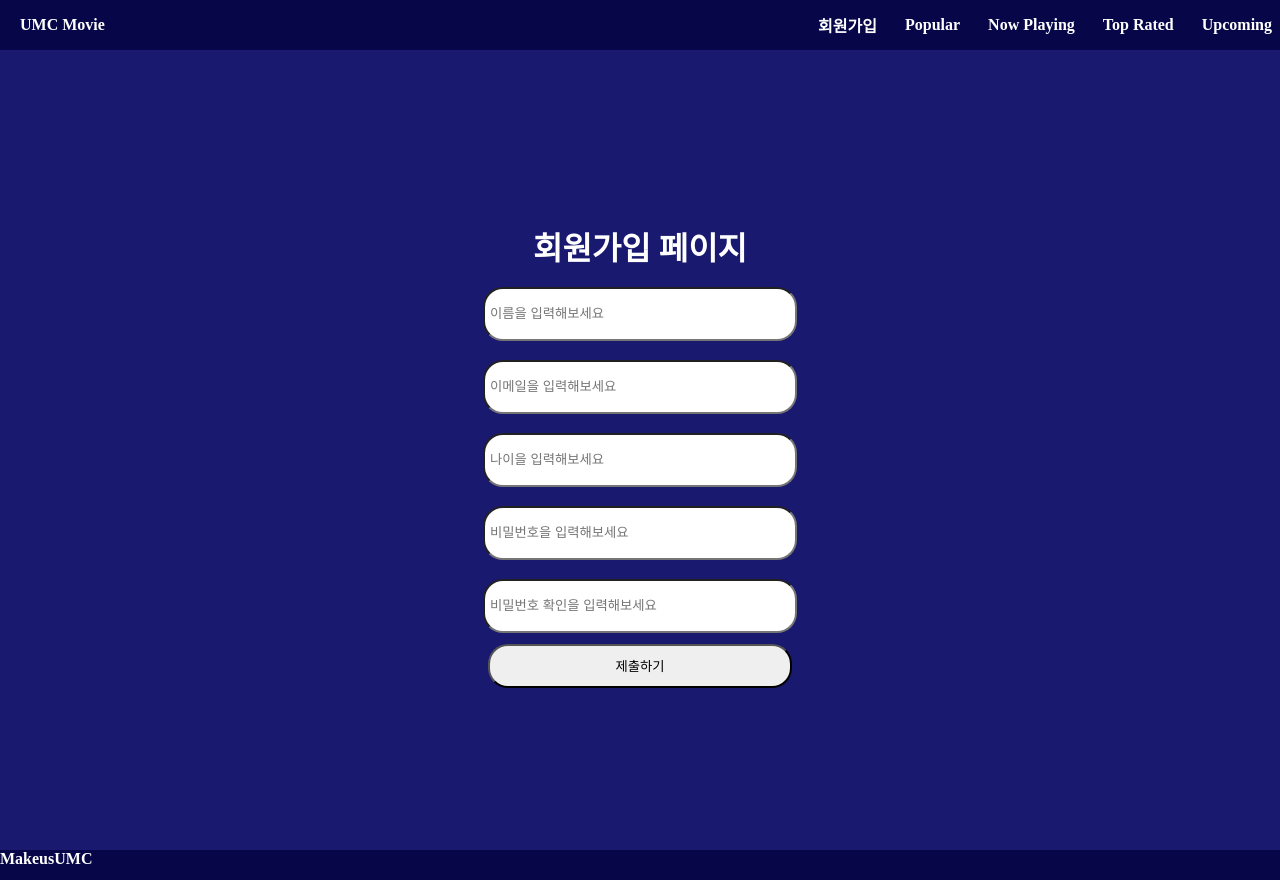
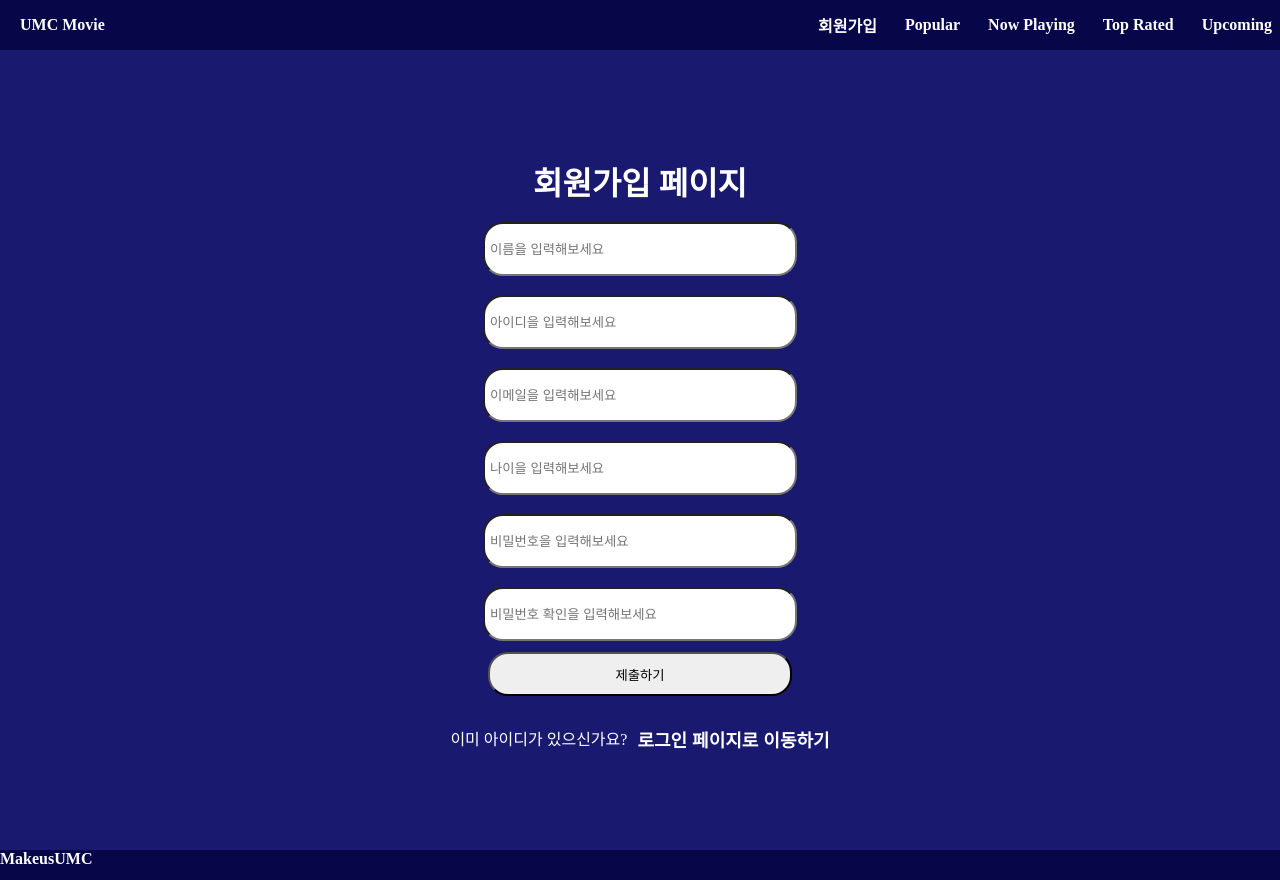
Before and after one commit to UMC-6th-study/Web-1, a React (Vite) app in the folder week3/movie-site/: page /signUp in a window 1280 px wide. Built offline with nearby package versions, Linux system fonts and the light colour scheme.

Commit message:
week7: 로그인 페이지 추가

```diff
--- a/week3/movie-site/src/App.jsx
+++ b/week3/movie-site/src/App.jsx
@@ -11,6 +11,8 @@ import UpcomingPage from "./components/movie/UpcomingPage";
 import Navbar from "./components/movie/Navbar";
 import MovieDetailPage from "./components/movie/MovieDetailPage";
 import SignUpPage from "./components/movie/SignUpPage";
+
+import LoginPage from "./components/movie/LoginPage";
 function App() {
   return (
     <>
@@ -23,8 +25,9 @@ function App() {
           <Route path="/nowPlaying" element={<NowPlayingPage />} />
           <Route path="/topRated" element={<TopRatedPage />} />
           <Route path="/upcoming" element={<UpcomingPage />} />
-          {/* <Route path="/movie/:title" element={<MovieDetailPage />} /> */}
+
           <Route path="/movie/:id" element={<MovieDetailPage />} />
+          <Route path="/login" element={<LoginPage />} />
         </Routes>
         <footer>MakeusUMC</footer>
       </BrowserRouter>
--- a/week3/movie-site/src/components/movie/Loading.jsx
+++ /dev/null
@@ -1,6 +0,0 @@
-export default  function Loading(){
-
-    return(
-
-    )
-}
--- /dev/null
+++ b/week3/movie-site/src/components/movie/LoginPage.jsx
@@ -0,0 +1,113 @@
+import { FormContainer } from "./SignUpPage";
+import SignUpItem from "./SignUpItem";
+
+export default function LoginPage() {
+  // 한번 이상 제출 버튼을 눌렀는가 체크 변수
+  const [submitOneMore, setSubmitOneMore] = useState(false);
+
+  function checkNameTypes(obj) {
+    // 한번더 사용,,,
+    function noSpace(obj) {
+      const whitespaceRegex = /\s/;
+
+      if ((obj === "") | whitespaceRegex.test(obj)) return false;
+
+      return true;
+    }
+
+    if (noSpace(obj)) {
+      return "";
+    }
+    const innerText = "필수입력 항목입니다!";
+    return innerText;
+  }
+
+  function checkPWType(obj) {
+    let innerText;
+    const regex =
+      /^(?=.*[a-zA-Z])(?=.*\d)(?=.*[~@#$!%*?&])[a-zA-Z\d~@#$!%*?&]{4,12}$/;
+
+    if (regex.exec(obj)) {
+      // 올바른 비밀번호형식
+      return "";
+    }
+    if (!noSpace(obj)) {
+      innerText = "비밀번호를 입력해주세요";
+    } else if (obj.length < 4) {
+      innerText = "4자리 수 이상이어야 합니다.";
+    } else if (obj.length > 12) {
+      innerText = "12자리 수 이하이어야 합니다.";
+    } else innerText = "올바른 비밀번호 형식이 아닙니다.";
+
+    return innerText;
+  }
+  const INIT_DATA = {
+    id: "",
+    pw: "",
+  };
+
+  const INIT_VALIDATION_DATA = {
+    id: false,
+    pw: false,
+  };
+
+  const [checkValid, setCheckValid] = useState(INIT_VALIDATION_DATA);
+  const [formData, setFormData] = useState(INIT_DATA);
+
+  const handleChange = (tagName, value, isValid) => {
+    setFormData({
+      ...formData,
+      [tagName]: value,
+    });
+
+    setCheckValid({
+      ...checkValid,
+      [tagName]: isValid,
+    });
+  };
+  return (
+    <>
+      <FormContainer
+        onSubmit={(e) => {
+          // 아무것도 없다면 제출 금지
+          e.preventDefault();
+          setSubmitOneMore(true);
+
+          if (checkValid.id && checkValid.pw) {
+            console.log(formData);
+            console.log("회원가입 성공");
+          }
+        }}
+      >
+        <h1 style={{ margin: "10px" }}>로그인 페이지 </h1>
+
+        <SignUpItem
+          name={"아이디"}
+          id={"id"}
+          checkFun={checkNameTypes}
+          changeEvent={(value, isValid) => {
+            handleChange("name", value, isValid);
+          }}
+          pw={null}
+          pwItem={false}
+          submitOneMore={submitOneMore}
+        />
+
+        <SignUpItem
+          name={"비밀번호"}
+          id={"pw"}
+          checkFun={checkPWType}
+          changeEvent={(value, isValid) => {
+            handleChange("pw", value, isValid);
+            setPw(value, isValid);
+          }}
+          pw={null}
+          pwItem={true}
+          submitOneMore={submitOneMore}
+        />
+
+        <Button>제출하기</Button>
+      </FormContainer>
+    </>
+  );
+}
--- a/week3/movie-site/src/components/movie/SignUpPage.jsx
+++ b/week3/movie-site/src/components/movie/SignUpPage.jsx
@@ -1,6 +1,8 @@
 import styled from "styled-components";
 import { useEffect, useState } from "react";
 import SignUpItem from "./SignUpItem";
+import { Link } from "react-router-dom";
+import { useNavigate } from "react-router-dom";
 
 /**
  * 1. 동일한 input + notice div 스타일 컴포넌트를 만든다.
@@ -27,6 +29,14 @@ function noSpace(obj) {
 
 function checkNameTypes(obj) {
   // 한번더 사용,,,
+  function noSpace(obj) {
+    const whitespaceRegex = /\s/;
+
+    if ((obj === "") | whitespaceRegex.test(obj)) return false;
+
+    return true;
+  }
+
   if (noSpace(obj)) {
     return "";
   }
@@ -105,6 +115,7 @@ function doubleCheckPW(pw, obj) {
 export default function SignUpPage() {
   const INIT_DATA = {
     name: "",
+    id: "",
     email: "",
     age: "",
     pw: "",
@@ -113,6 +124,7 @@ export default function SignUpPage() {
   const [formData, setFormData] = useState(INIT_DATA);
 
   const [pw, setPw] = useState("");
+  const useNavigation = useNavigate();
 
   const handleChange = (tagName, value, isValid) => {
     setFormData({
@@ -128,6 +140,7 @@ export default function SignUpPage() {
 
   const INIT_VALIDATION_DATA = {
     name: false,
+    id: false,
     email: false,
     age: false,
     pw: false,
@@ -162,6 +175,17 @@ export default function SignUpPage() {
         <SignUpItem
           name={"이름"}
           id={"name"}
+          checkFun={checkNameTypes}
+          changeEvent={(value, isValid) => {
+            handleChange("name", value, isValid);
+          }}
+          pw={null}
+          pwItem={false}
+          submitOneMore={submitOneMore}
+        />
+        <SignUpItem
+          name={"아이디"}
+          id={"id"}
           checkFun={checkNameTypes}
           changeEvent={(value, isValid) => {
             handleChange("name", value, isValid);
@@ -215,12 +239,23 @@ export default function SignUpPage() {
           submitOneMore={submitOneMore}
         />
         <Button>제출하기</Button>
+        <Container>
+          <p>이미 아이디가 있으신가요?</p>
+          <button
+            onClick={(e) => {
+              e.preventDefault();
+              useNavigation("/login");
+            }}
+          >
+            로그인 페이지로 이동하기
+          </button>
+        </Container>
       </FormContainer>
     </>
   );
 }
 
-const FormContainer = styled.form`
+export const FormContainer = styled.form`
   display: flex;
   flex-direction: column;
   align-items: center;
@@ -230,9 +265,28 @@ const FormContainer = styled.form`
   /* background: white; */
 `;
 
-const Button = styled.button`
+export const Button = styled.button`
   border-radius: 20px;
 
   width: 300px;
   height: 40px;
 `;
+
+const Container = styled.div`
+  display: flex;
+  gap: 10px;
+  padding-top: 30px;
+
+  justify-content: center;
+  p {
+    font-weight: 300;
+  }
+
+  button {
+    background: transparent;
+    border: none;
+    font-size: large;
+    font-weight: 700;
+    color: white;
+  }
+`;
```
